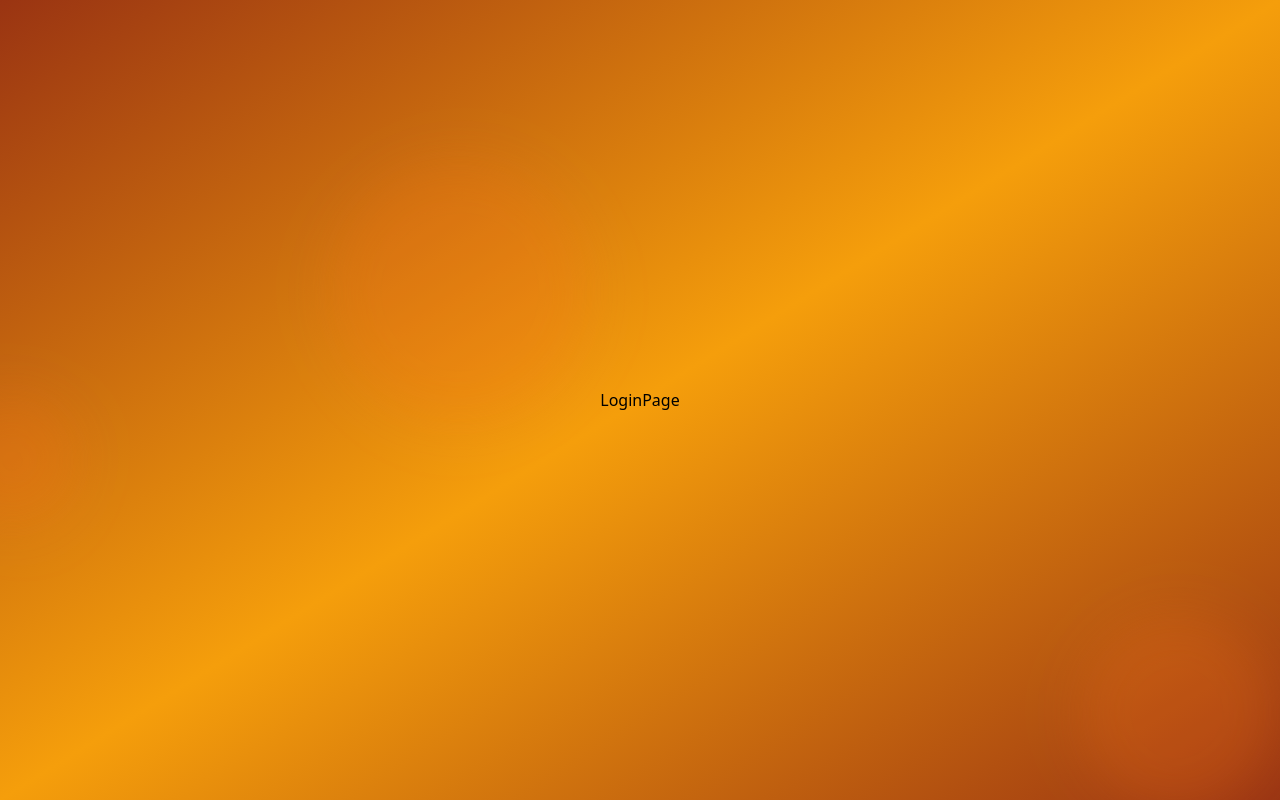
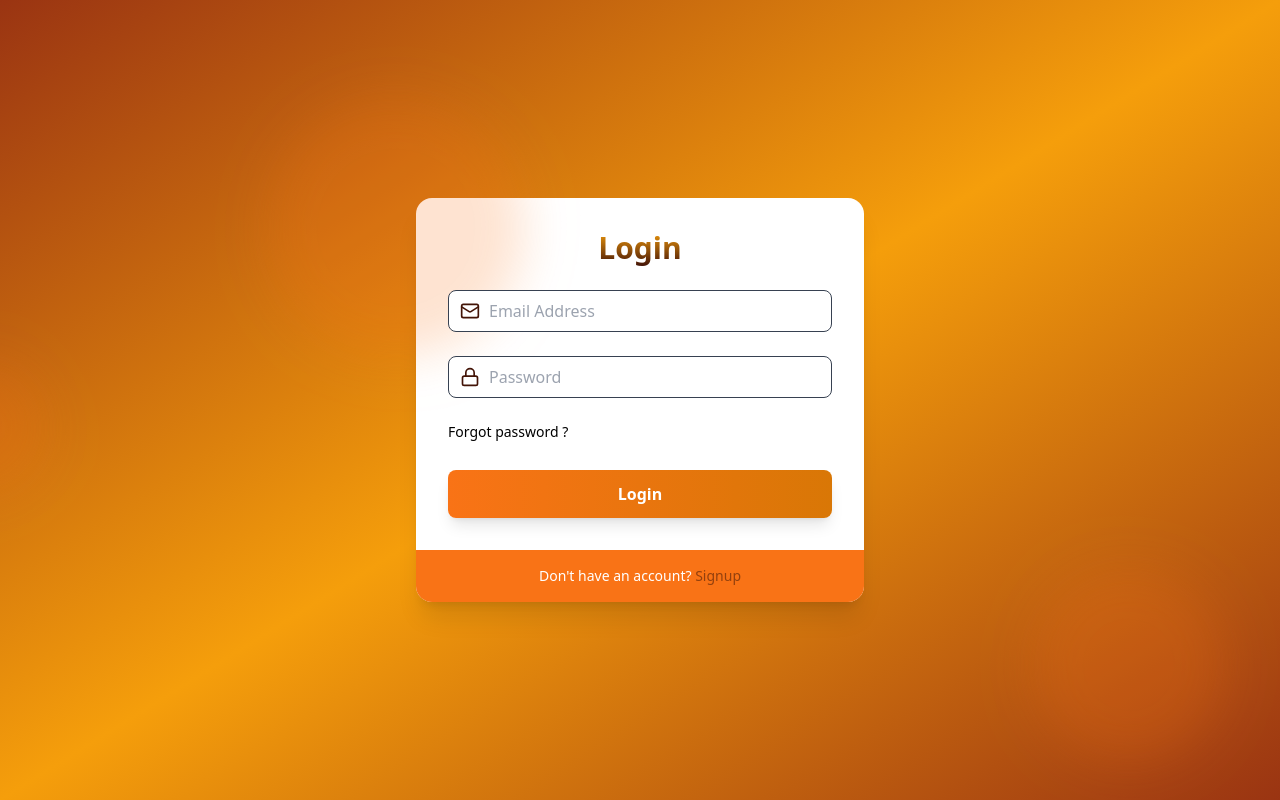
Before and after one commit to aimal1amiri/Authentication, a React (Vite) app in the folder front-end/: page /login in a window 1280 px wide. Built offline with nearby package versions, Linux system fonts and the light colour scheme.

Commit message:
front-end desiging

```diff
--- a/front-end/src/App.jsx
+++ b/front-end/src/App.jsx
@@ -2,6 +2,7 @@
 import FloatingShape from "./components/FloatingShape.jsx";
 import SignUpPage from "./pages/SignUpPage.jsx"
 import LoginPage from "./pages/LoginPage.jsx";
+import EmailVerifyPage from "./pages/EmailVerifyPage.jsx";
 
 
 function App() {
@@ -18,6 +19,7 @@
       <Route path="/" element={"Home"} />
       <Route path="/signup" element={<SignUpPage/>} />
       <Route path="/login" element={<LoginPage/>}/>
+      <Route path="/verify-email" element={<EmailVerifyPage/>} />
       </Routes>
 
     </div>
--- /dev/null
+++ b/front-end/src/pages/EmailVerifyPage.jsx
@@ -0,0 +1,9 @@
+import React from 'react'
+
+const EmailVerifyPage = () => {
+  return (
+    <div>EmailVerifyPage</div>
+  )
+}
+
+export default EmailVerifyPage
--- a/front-end/src/pages/LoginPage.jsx
+++ b/front-end/src/pages/LoginPage.jsx
@@ -1,8 +1,58 @@
-import React from 'react'
+import React, { useState } from 'react'
+import {motion} from "framer-motion";
+import { Mail, Lock, Loader } from 'lucide-react';
+import {Link} from "react-router-dom"
+import Input from '../components/Input';
 
 const LoginPage = () => {
+
+  const [email, setEmail] = useState("");
+  const [password, setPassword] = useState("");
+  const isLoading= false;
+
+  const handleLogin = (e) =>{
+    e.preventDefault();
+
+  }
+
+
   return (
-    <div>LoginPage</div>
+    <motion.div initial={{opacity:0, y:20}} animate={{opacity:1, y:0}} transition={{duration:0.5}} className='max-w-md w-full bg-white backdrop-filter rounded-2xl shadow-xl overflow-hidden'>
+
+      <div className='p-8'>
+        <h2 className='text-3xl font-bold mb-6 text-center bg-gradient-to-t from-orange-950 to-amber-500 text-transparent bg-clip-text'>
+          Login
+        </h2>
+
+        <form onSubmit={handleLogin}>
+          <Input icon={Mail} type='email' placeholder='Email Address' value={email} onChange={(e) => setEmail(e.target.value)} />
+          <Input icon={Lock} type='password' placeholder='Password' value={password} onChange= {(e) => setPassword(e.target.value)} />
+
+          <div className='flex items-center mb-6'>
+            <Link to='/forgot-password' className='text-sm text-black text-right hover:underline'>
+            Forgot password ?
+            </Link>
+
+          </div>
+
+          <motion.button className='mt-1 w-full py-3 px-4 bg-gradient-to-r from-orange-500 to-amber-600 text-white font-bold rounded-lg shadow-lg
+          hover:from-orange-500 hover:to-amber-600 focus:outline-none focus:ring-2 focus:ring-orange-500 focus:ring-offset-2  transition duration-200'
+          whileHover={{scale:1.02}} whileTap={{scale:0.98}} type='submit' disabled={isLoading}> {isLoading ? <Loader className='w-6 h-6 animate-spin mx-auto'/> : "Login"}
+
+          </motion.button>
+
+        </form>
+
+      </div>
+
+      <div className='px-8 py-4 bg-orange-500 bg-opacity-100 flex justify-center'>
+        <p className='text-sm text-white'>
+          Don&apos;t have an account? {""}
+          <Link to={"/signup"} className='text-amber-800 hover:underline'>  Signup </Link>
+        </p>
+      </div>
+
+    </motion.div>
   )
 }
 
```
